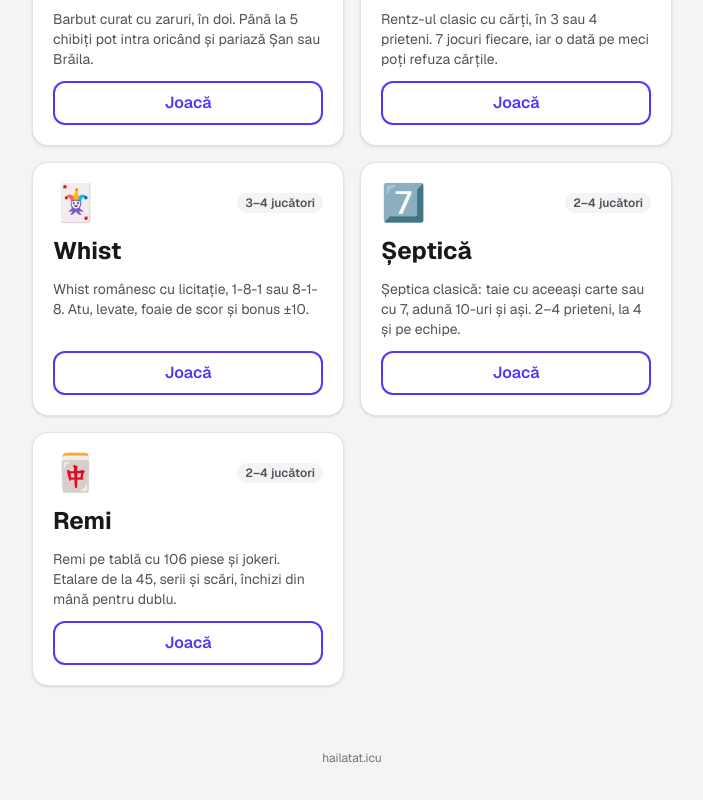
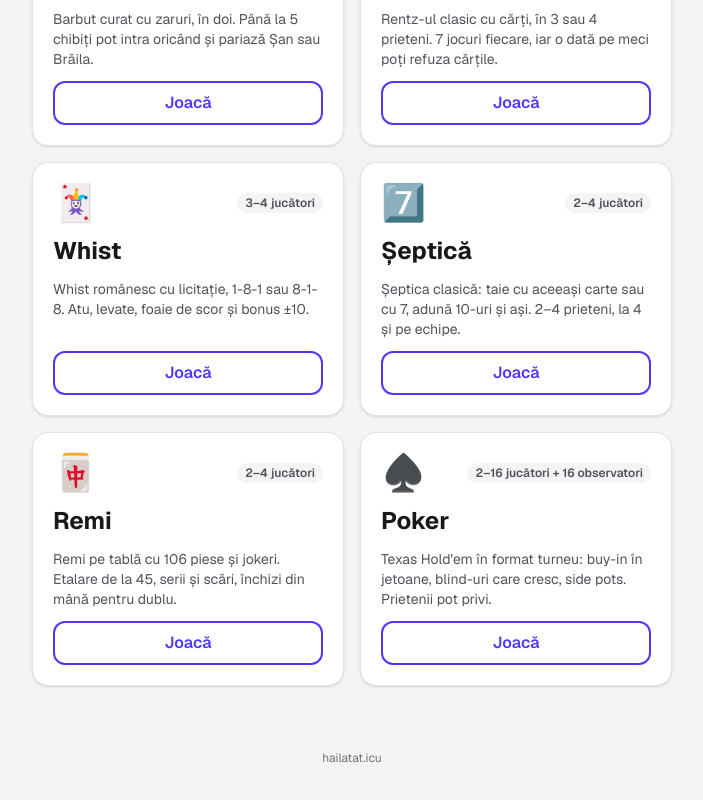
Before and after one commit to florin2495/hailataticu-hub, a Next.js app: page / in a window 1280 px wide. Shown: the part 908-1708 px from the top of the page, without its empty margins (288-991 px from the left). Built offline with nearby package versions, Linux system fonts and the light colour scheme.

Commit message:
feat: add Poker to the games hub

```diff
--- a/src/games.ts
+++ b/src/games.ts
@@ -86,6 +86,14 @@ export const games: Game[] = [
     emoji: "🀄",
     tag: "2–4 jucători",
   },
+  {
+    slug: "poker",
+    name: "Poker",
+    description: "Texas Hold'em în format turneu: buy-in în jetoane, blind-uri care cresc, side pots. Prietenii pot privi.",
+    url: "https://poker.hailatat.icu",
+    emoji: "♠️",
+    tag: "2–16 jucători + 16 observatori",
+  },
 ];
 
 /** Label + emoji for every slug that can appear in hub_feedback.game. */
```
Also changed, not shown: 2 other files (tests, documents, lock files or other folders).
